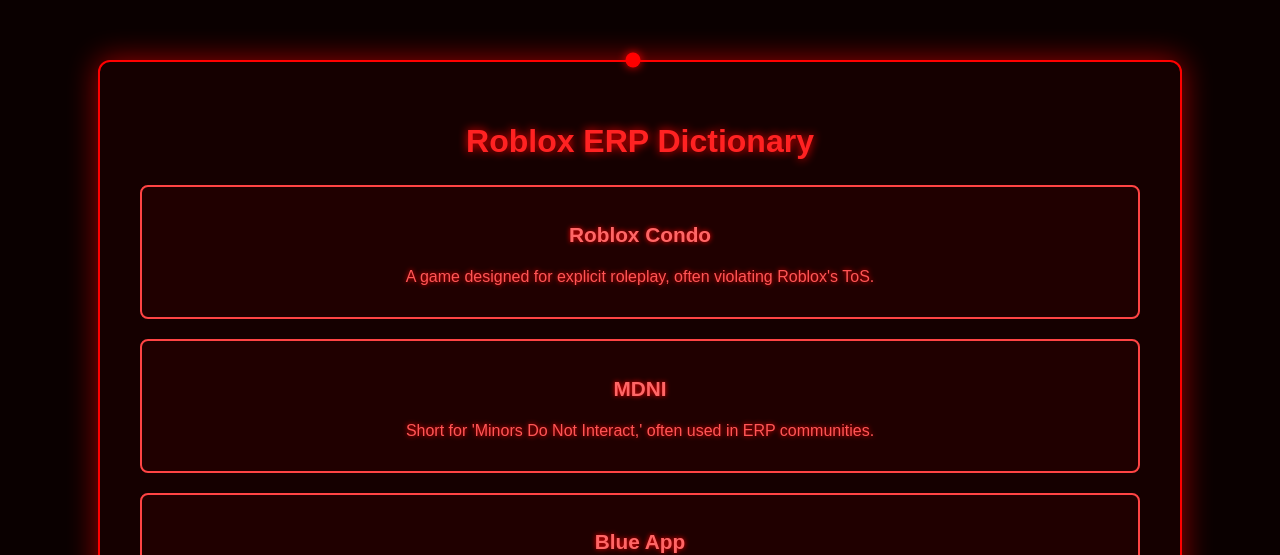
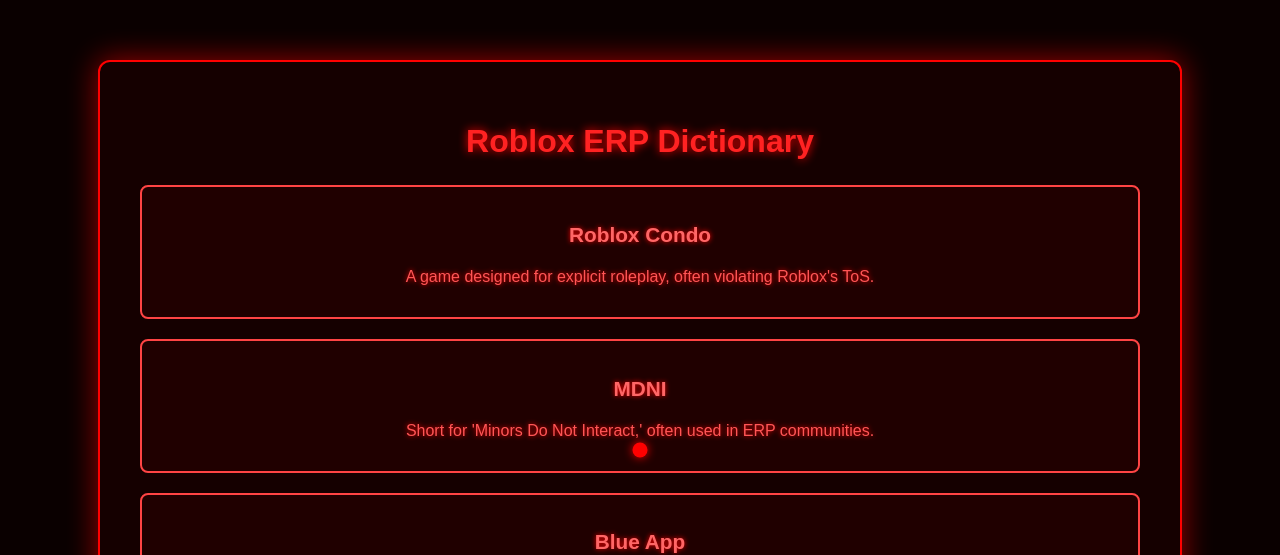
Before and after one commit to T-TGM/ERP-Definition, a Jekyll site: the page index.html, which Jekyll copies as it is, in a window 1280 px wide. Shown: the top 555 px of the page. Built offline with Jekyll 4.4.1, drawn with Linux system fonts in a browser that asks for light colours.

Commit message:
Update index.html

```diff
--- a/index.html
+++ b/index.html
@@ -32,6 +32,21 @@
             max-height: 80vh;
             overflow-y: auto;
             border: 2px solid red;
+            scrollbar-width: thin; /* Clean scrollbar */
+            scrollbar-color: red black;
+        }
+
+        .container::-webkit-scrollbar {
+            width: 8px;
+        }
+
+        .container::-webkit-scrollbar-track {
+            background: black;
+        }
+
+        .container::-webkit-scrollbar-thumb {
+            background: red;
+            border-radius: 4px;
         }
 
         h1 {
@@ -47,10 +62,10 @@
             padding: 15px;
             background: #200000;
             border-radius: 8px;
-            cursor: pointer;
             transition: all 0.3s ease-in-out;
             border: 2px solid #ff4444;
             text-shadow: 0 0 5px red;
+            user-select: none; /* Disable text selection */
         }
 
         .definition:hover {
@@ -73,20 +88,25 @@
             border-radius: 50%;
             position: absolute;
             pointer-events: none;
+            box-shadow: 0 0 10px red;
             transform: translate(-50%, -50%);
-            box-shadow: 0 0 10px red;
-            transition: transform 0.1s ease-out;
         }
 
-        /* Cursor Click Effect */
-        .cursor-click {
-            transform: scale(2);
-            opacity: 0.6;
+        /* Cursor Auto-Center Effect */
+        @keyframes centerCursor {
+            0% { left: 50vw; top: 50vh; }
+            100% { left: 50vw; top: 50vh; }
         }
+
+        .cursor-auto-center {
+            position: fixed;
+            animation: centerCursor 0.1s infinite linear;
+        }
+
     </style>
 </head>
 <body>
-    <div class="cursor" id="cursor"></div>
+    <div class="cursor cursor-auto-center" id="cursor"></div>
 
     <div class="container">
         <h1>Roblox ERP Dictionary</h1>
@@ -95,41 +115,32 @@
 
     <script>
         const definitions = [
-            { term: "Roblox Condo", definition: "A game designed for explicit roleplay, often violating Roblox's ToS.", link: "https://t-tgm.github.io/ERP-Definition/roblox-condo" },
-            { term: "MDNI", definition: "Short for 'Minors Do Not Interact,' often used in ERP communities.", link: "https://t-tgm.github.io/ERP-Definition/mdni" },
-            { term: "Blue App", definition: "Bypassed way to say Discord, the icon is similar to a blue icon.", link: "https://t-tgm.github.io/ERP-Definition/blue-app" },
-            { term: "💿/📀", definition: "Bypassed way to say Discord, disc is close to the word Discord which proves it.", link: "https://t-tgm.github.io/ERP-Definition/disc" }
+            { term: "Roblox Condo", definition: "A game designed for explicit roleplay, often violating Roblox's ToS." },
+            { term: "MDNI", definition: "Short for 'Minors Do Not Interact,' often used in ERP communities." },
+            { term: "Blue App", definition: "Bypassed way to say Discord, the icon is similar to a blue icon." },
+            { term: "💿/📀", definition: "Bypassed way to say Discord, disc is close to the word Discord which proves it." }
         ];
 
         const container = document.getElementById("definitions");
 
         function renderDefinitions() {
             container.innerHTML = "";
-            definitions.forEach(({ term, definition, link }) => {
+            definitions.forEach(({ term, definition }) => {
                 const div = document.createElement("div");
                 div.classList.add("definition");
                 div.innerHTML = `<p class='term'>${term}</p><p>${definition}</p>`;
-                div.onclick = () => window.open(link, "_blank");
                 container.appendChild(div);
             });
         }
         renderDefinitions();
 
-        // Cursor Tracking Fix
+        // Cursor Effect
         const cursor = document.getElementById("cursor");
         document.addEventListener("mousemove", (e) => {
             cursor.style.left = `${e.clientX}px`;
             cursor.style.top = `${e.clientY}px`;
         });
 
-        // Cursor Click Effect
-        document.addEventListener("mousedown", () => {
-            cursor.classList.add("cursor-click");
-        });
-
-        document.addEventListener("mouseup", () => {
-            cursor.classList.remove("cursor-click");
-        });
     </script>
 </body>
 </html>
```
